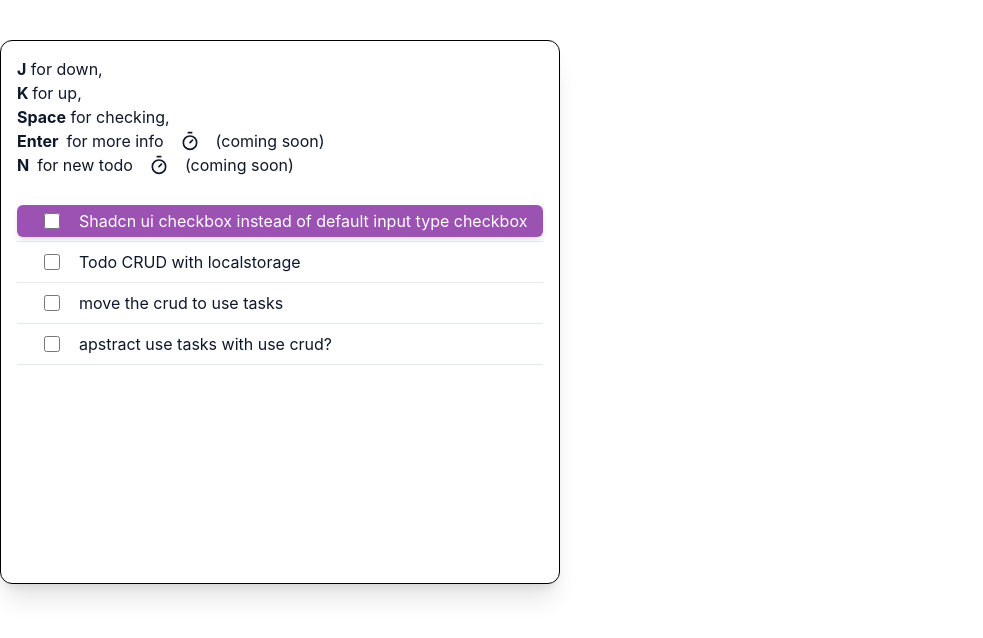
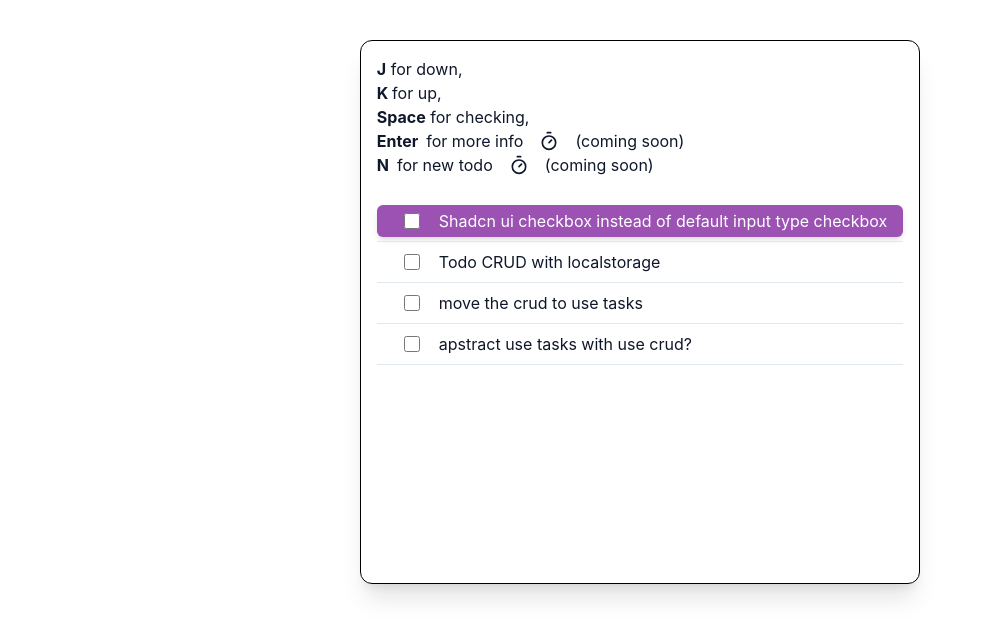
Before and after one commit to b1naryDS/vim-todo, a React (Vite) app: page / in a window 1280 px wide. Shown: the top 638 px of the page, without its empty margins (0-983 px from the left). Built offline with nearby package versions, Linux system fonts and the light colour scheme.

Commit message:
center body

```diff
--- a/src/App.css
+++ b/src/App.css
@@ -79,3 +79,7 @@
     font-feature-settings: "rlig" 1, "calt" 1;
   }
 }
+body {
+    display: flex;
+    justify-content: center;
+}
```
